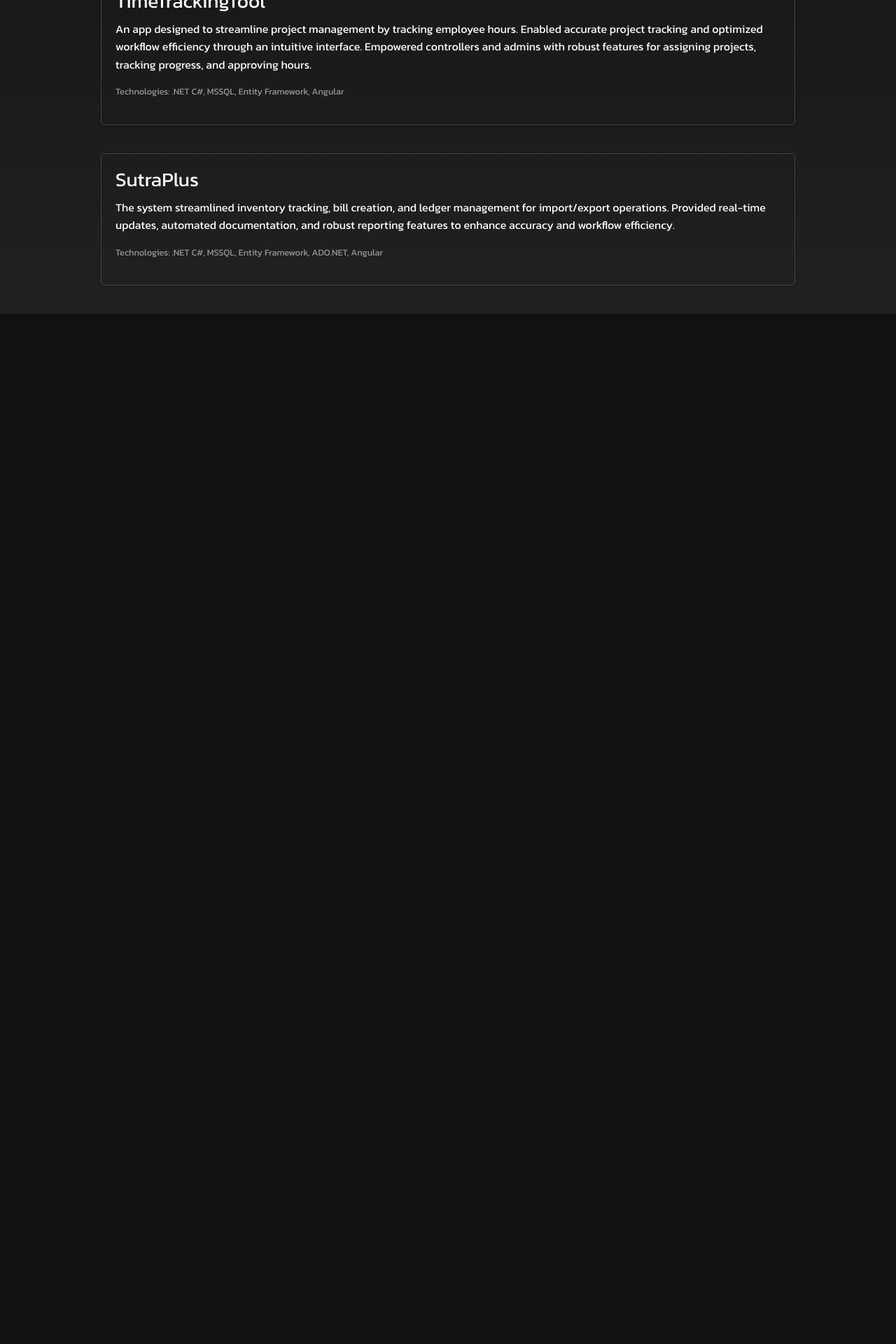
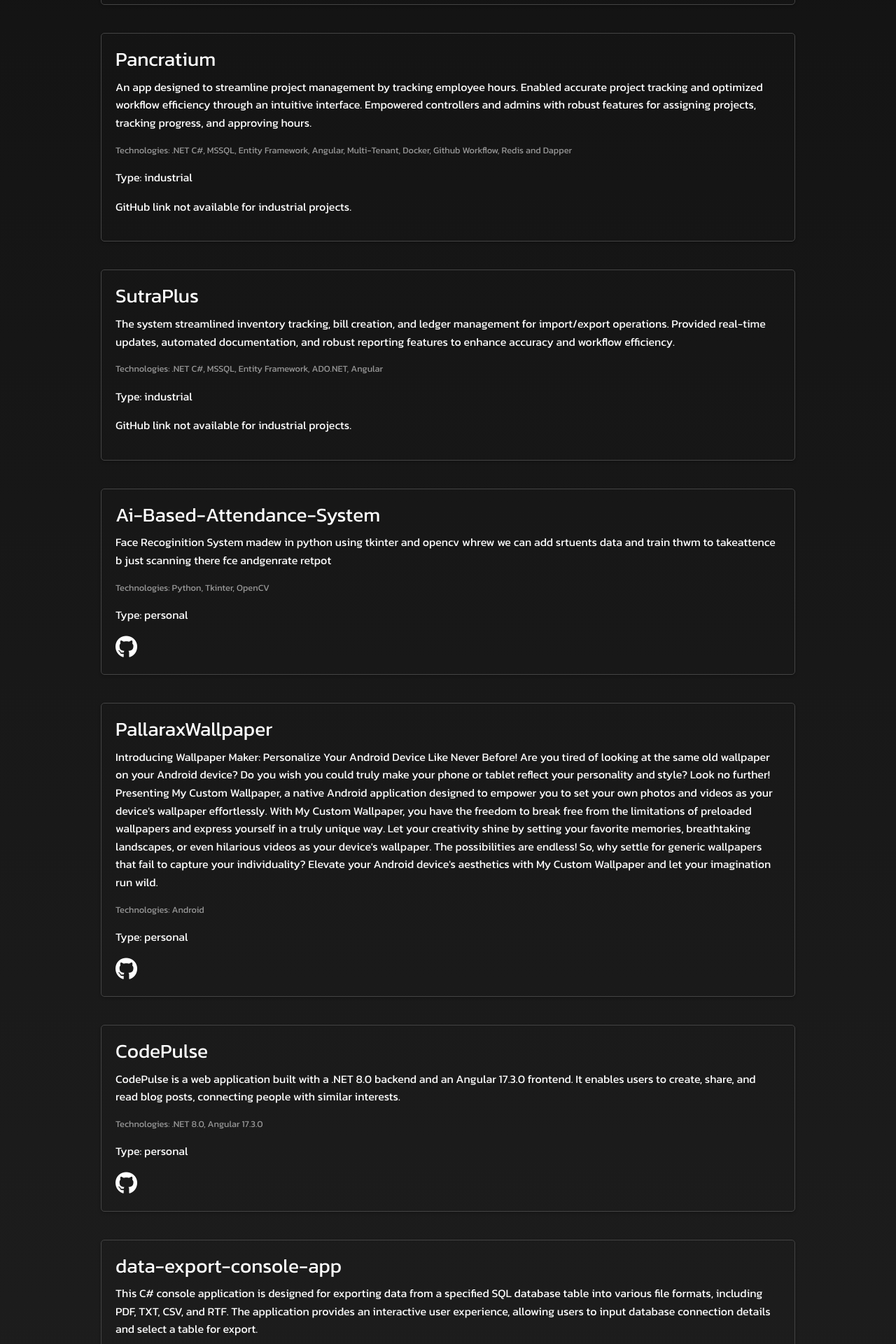
Before and after one commit to iamgauravn/gaurav-dev, an Angular app: page /projects in a window 1280 px wide. Shown: the part 420-2340 px from the top of the page at 70% size. Before the commit the page ends 868 px from the top, so only its background shows below. Built offline with nearby package versions, Linux system fonts and the light colour scheme.

Commit message:
Update project data with new entries and enhance project details in the projects component

```diff
--- a/src/app/pages/projects/projects.component.html
+++ b/src/app/pages/projects/projects.component.html
@@ -3,5 +3,10 @@
     <h3>{{ project.name }}</h3>
     <p class="description">{{ project.description }}</p>
     <p class="technologies">Technologies: {{ project.technologies }}</p>
+    <p>Type: {{ project.type }}</p>
+    <a *ngIf="project.githubLink" href="{{ project.githubLink }}" target="_blank">
+      <i class="fab fa-github fa-2x"></i>
+    </a>
+    <p *ngIf="project.githubNote">{{ project.githubNote }}</p>
   </div>
 </div>
--- a/src/app/pages/projects/projects.component.ts
+++ b/src/app/pages/projects/projects.component.ts
@@ -10,17 +10,72 @@ export class ProjectsComponent {
     {
       name: 'ProRanked',
       description: 'EV Charger Management System (CSMS) and ChargerService, built on .NET microservices, streamline EV charging operations with robust APIs for charger management, pricing, and payment processing.',
-      technologies: '.NET C#, Microservices, MSSQL, Entity Framework, Azure, Minio, Android, Angular'
+      technologies: '.NET C#, Microservices, MSSQL, Entity Framework, Azure, Minio, Android, Angular, Redis, Docker, GithubWorkflow, Dapper, Coolify',
+      type: 'industrial',
+      githubNote: 'GitHub link not available for industrial projects.'
     },
     {
-      name: 'TimeTrackingTool',
+      name: 'Pancratium',
       description: 'An app designed to streamline project management by tracking employee hours. Enabled accurate project tracking and optimized workflow efficiency through an intuitive interface. Empowered controllers and admins with robust features for assigning projects, tracking progress, and approving hours.',
-      technologies: '.NET C#, MSSQL, Entity Framework, Angular'
+      technologies: '.NET C#, MSSQL, Entity Framework, Angular, Multi-Tenant, Docker, Github Workflow, Redis and Dapper',
+      type: 'industrial',
+      githubNote: 'GitHub link not available for industrial projects.'
     },
     {
       name: 'SutraPlus',
       description: 'The system streamlined inventory tracking, bill creation, and ledger management for import/export operations. Provided real-time updates, automated documentation, and robust reporting features to enhance accuracy and workflow efficiency.',
-      technologies: '.NET C#, MSSQL, Entity Framework, ADO.NET, Angular'
+      technologies: '.NET C#, MSSQL, Entity Framework, ADO.NET, Angular',
+      type: 'industrial',
+      githubNote: 'GitHub link not available for industrial projects.'
+    },
+    {
+      name: 'Ai-Based-Attendance-System',
+      description: 'Face Recoginition System madew in python using tkinter and opencv whrew we can add srtuents data and train thwm to takeattence b just scanning there fce andgenrate retpot',
+      technologies: 'Python, Tkinter, OpenCV',
+      githubLink: 'https://github.com/iamgauravn/Ai-Based-Attendance-System',
+      type: 'personal'
+    },
+    {
+      name: 'PallaraxWallpaper',
+      description: 'Introducing Wallpaper Maker: Personalize Your Android Device Like Never Before! Are you tired of looking at the same old wallpaper on your Android device? Do you wish you could truly make your phone or tablet reflect your personality and style? Look no further! Presenting My Custom Wallpaper, a native Android application designed to empower you to set your own photos and videos as your device\'s wallpaper effortlessly. With My Custom Wallpaper, you have the freedom to break free from the limitations of preloaded wallpapers and express yourself in a truly unique way. Let your creativity shine by setting your favorite memories, breathtaking landscapes, or even hilarious videos as your device\'s wallpaper. The possibilities are endless! So, why settle for generic wallpapers that fail to capture your individuality? Elevate your Android device\'s aesthetics with My Custom Wallpaper and let your imagination run wild.',
+      technologies: 'Android',
+      githubLink: 'https://github.com/iamgauravn/PallaraxWallpaper',
+      type: 'personal'
+    },
+    {
+      name: 'CodePulse',
+      description: 'CodePulse is a web application built with a .NET 8.0 backend and an Angular 17.3.0 frontend. It enables users to create, share, and read blog posts, connecting people with similar interests.',
+      technologies: '.NET 8.0, Angular 17.3.0',
+      githubLink: 'https://github.com/iamgauravn/codepluse',
+      type: 'personal'
+    },
+    {
+      name: 'data-export-console-app',
+      description: 'This C# console application is designed for exporting data from a specified SQL database table into various file formats, including PDF, TXT, CSV, and RTF. The application provides an interactive user experience, allowing users to input database connection details and select a table for export.',
+      technologies: 'C#, SQL',
+      githubLink: 'https://github.com/iamgauravn/data-export-console-app',
+      type: 'personal'
+    },
+    {
+      name: 'manage-my-assets',
+      description: 'A .NET MVC application to manage an organization\'s hardware resources, such as keyboards and mice.',
+      technologies: '.NET MVC',
+      githubLink: 'https://github.com/iamgauravn/manage-my-assets',
+      type: 'personal'
+    },
+    {
+      name: 'MINIO.NET',
+      description: 'A .NET 8.0 Web API (UPLOAD.NET) providing a SaaS-like image management solution. It allows users to create accounts, log in, upload images, and retrieve all uploaded images, similar to MinIO.',
+      technologies: '.NET 8.0, Web API',
+      githubLink: 'https://github.com/iamgauravn/MINIO.NET',
+      type: 'personal'
+    },
+    {
+      name: 'mcp_server',
+      description: 'A simple C# implementation of a Model Context Protocol (MCP) server using .NET 9, demonstrating how to create an MCP server with basic monkey and selling services.',
+      technologies: 'C#, .NET 9.0',
+      githubLink: 'https://github.com/iamgauravn/mcp_server',
+      type: 'personal'
     }
   ];
 }
```
